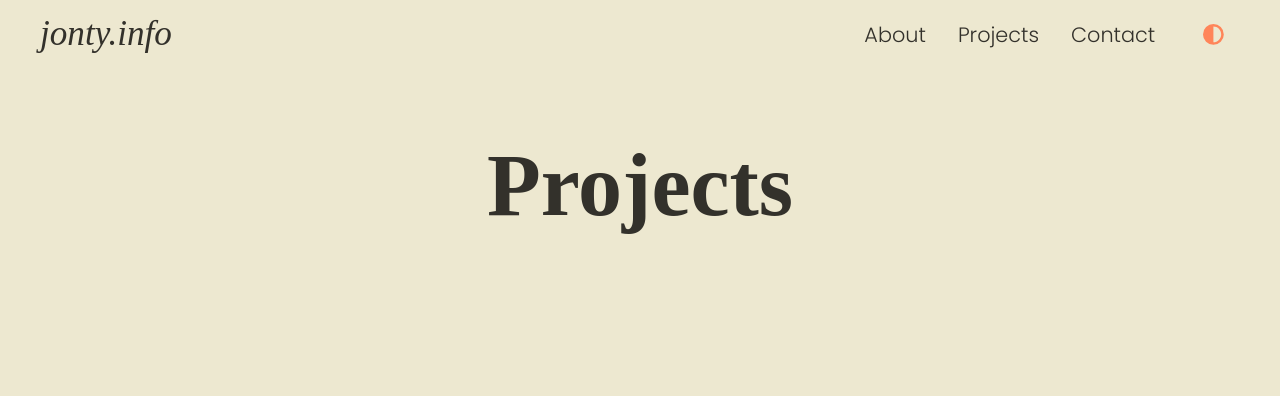
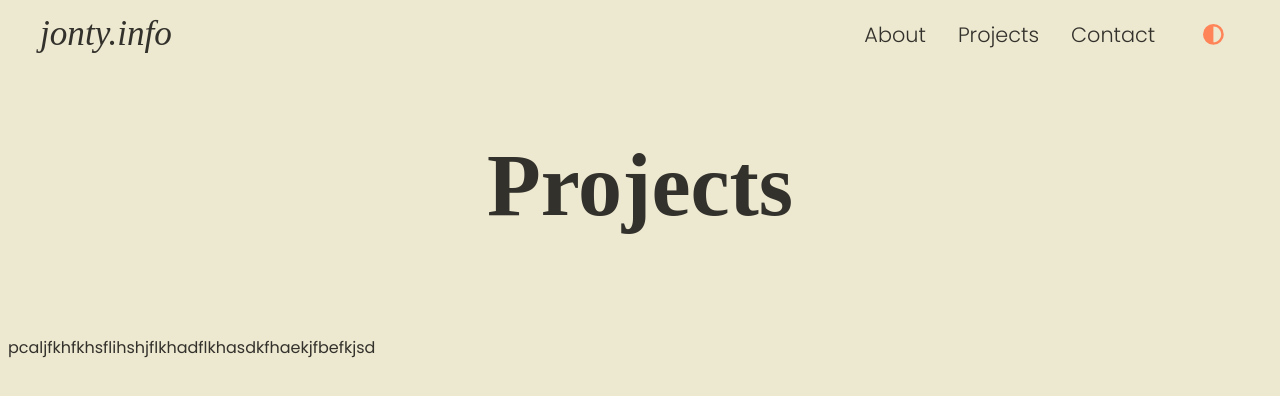
Before and after one commit to spraws/portfolioV2, a React (Vite) app in the folder PortfolioV2/: page /projects in a window 1280 px wide. Shown: the top 396 px of the page. Built offline with nearby package versions, Linux system fonts and the light colour scheme; a web font is replaced by a local one.

Commit message:
added random characters

```diff
--- a/PortfolioV2/src/pages/projects/Projects.jsx
+++ b/PortfolioV2/src/pages/projects/Projects.jsx
@@ -5,7 +5,10 @@ function Projects(){
     <div>
       <Nav />
       <AboutContent title="Projects"></AboutContent>
-
+      <div>
+        <p></p>
+       pcaljfkhfkhsflihshjflkhadflkhasdkfhaekjfbefkjsd
+      </div>
     </div>
   );
 }
```
